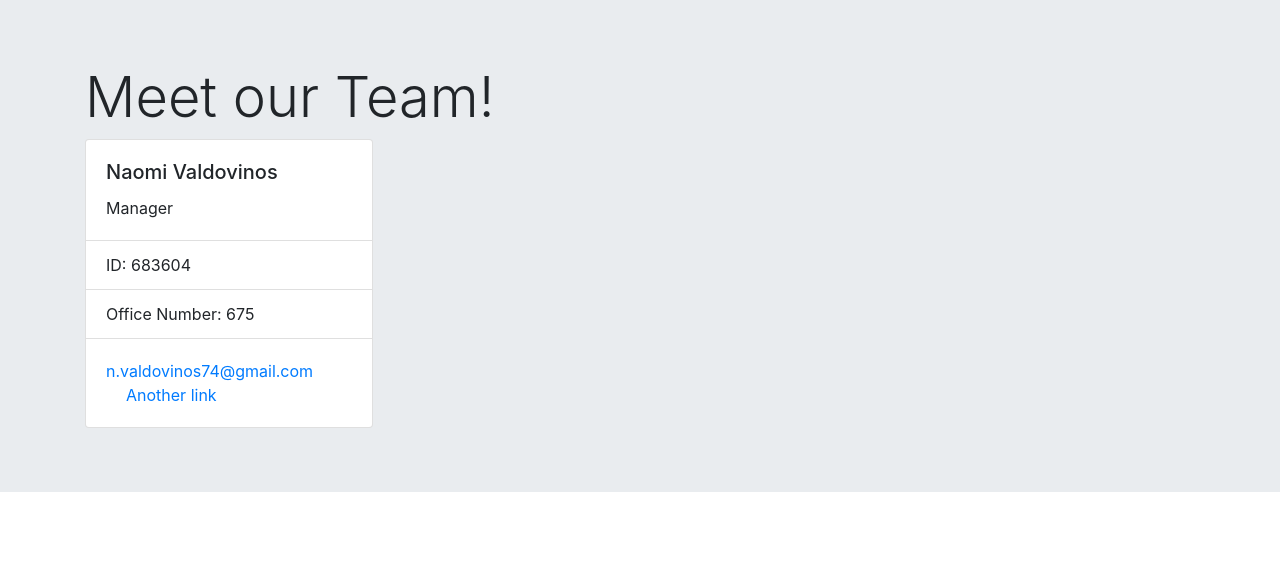
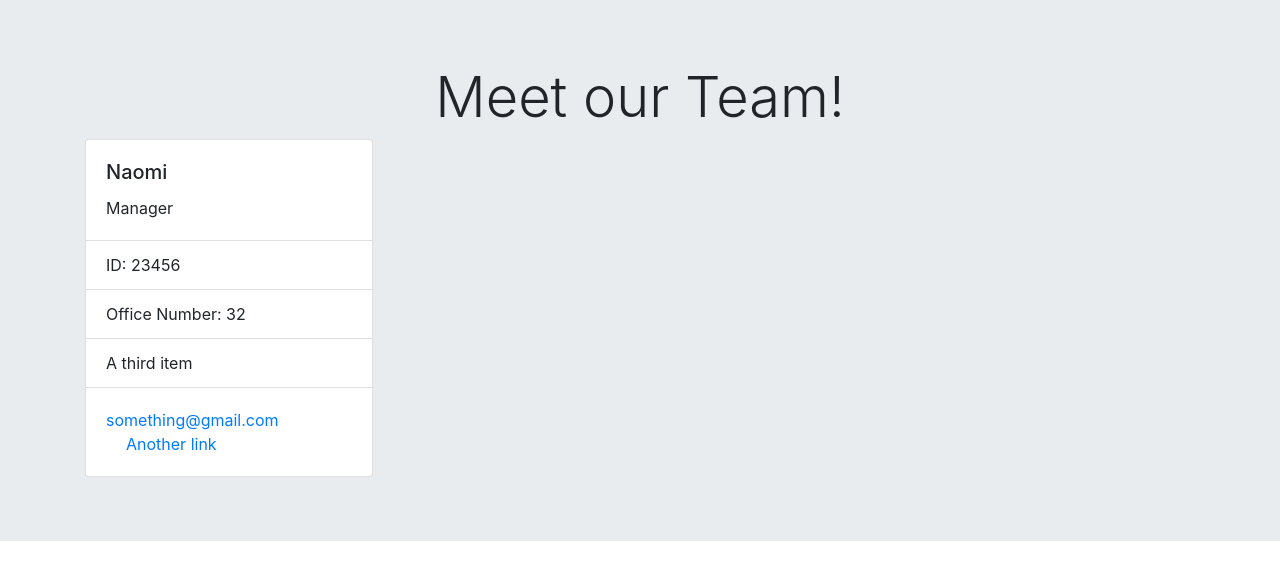
Before and after one commit to Nvaldovinos/Team-Profile-Generator-, a website: page index.html in a window 1280 px wide. Drawn offline with nearby package versions, Linux system fonts and the light colour scheme.

Commit message:
fixed html settings

```diff
--- a/index.html
+++ b/index.html
@@ -9,19 +9,22 @@
 <body>
   <div class="jumbotron jumbotron-fluid">
   <div class="container">
-    <h1 class="display-4">Meet our Team!</h1>
+    <h1 class="display-4 text-center">Meet our Team!</h1>
     <div class="card" style="width: 18rem;">
   <div class="card-body">
-    <h5 class="card-title">Naomi Valdovinos</h5>
+    <h5 class="card-title">Naomi </h5>
     <p class="card-text">Manager</p>
   </div>
   <ul class="list-group list-group-flush">
-    <li class="list-group-item">ID: 683604</li>
-    <li class="list-group-item">Office Number: 675</li>
+    <li class="list-group-item">ID: 23456</li>
+    <li class="list-group-item">Office Number: 32</li>
+    <li class="list-group-item">A third item</li>
   </ul>
   <div class="card-body">
-    <a href="#" class="card-link">n.valdovinos74@gmail.com</a>
+    <a href="#" class="card-link">something@gmail.com</a>
     <a href="#" class="card-link">Another link</a>
+  </div>
+</div>
   </div>
 </div>
 </body>
```
Also changed, not shown: index.js (+8 -3 lines).
